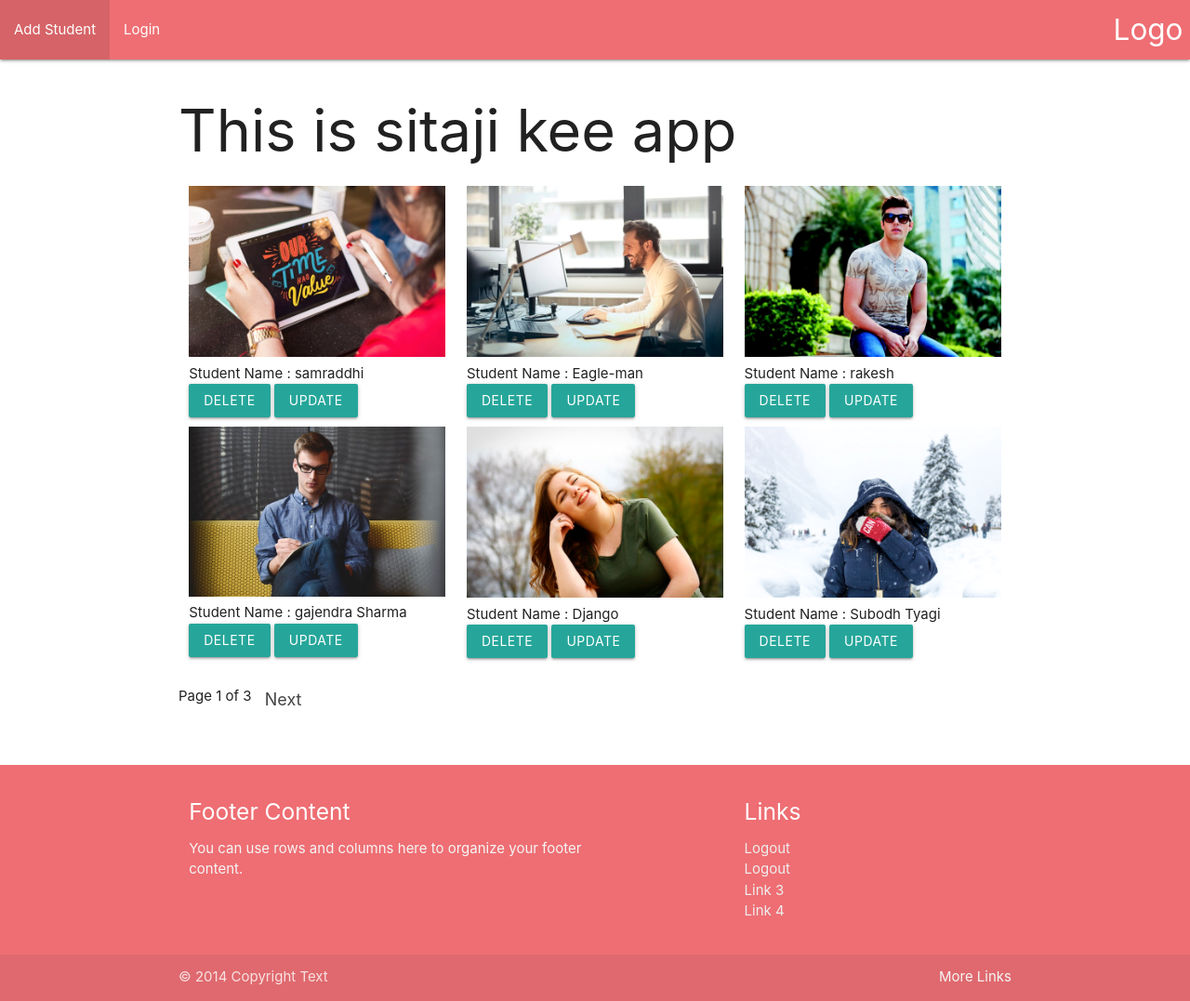
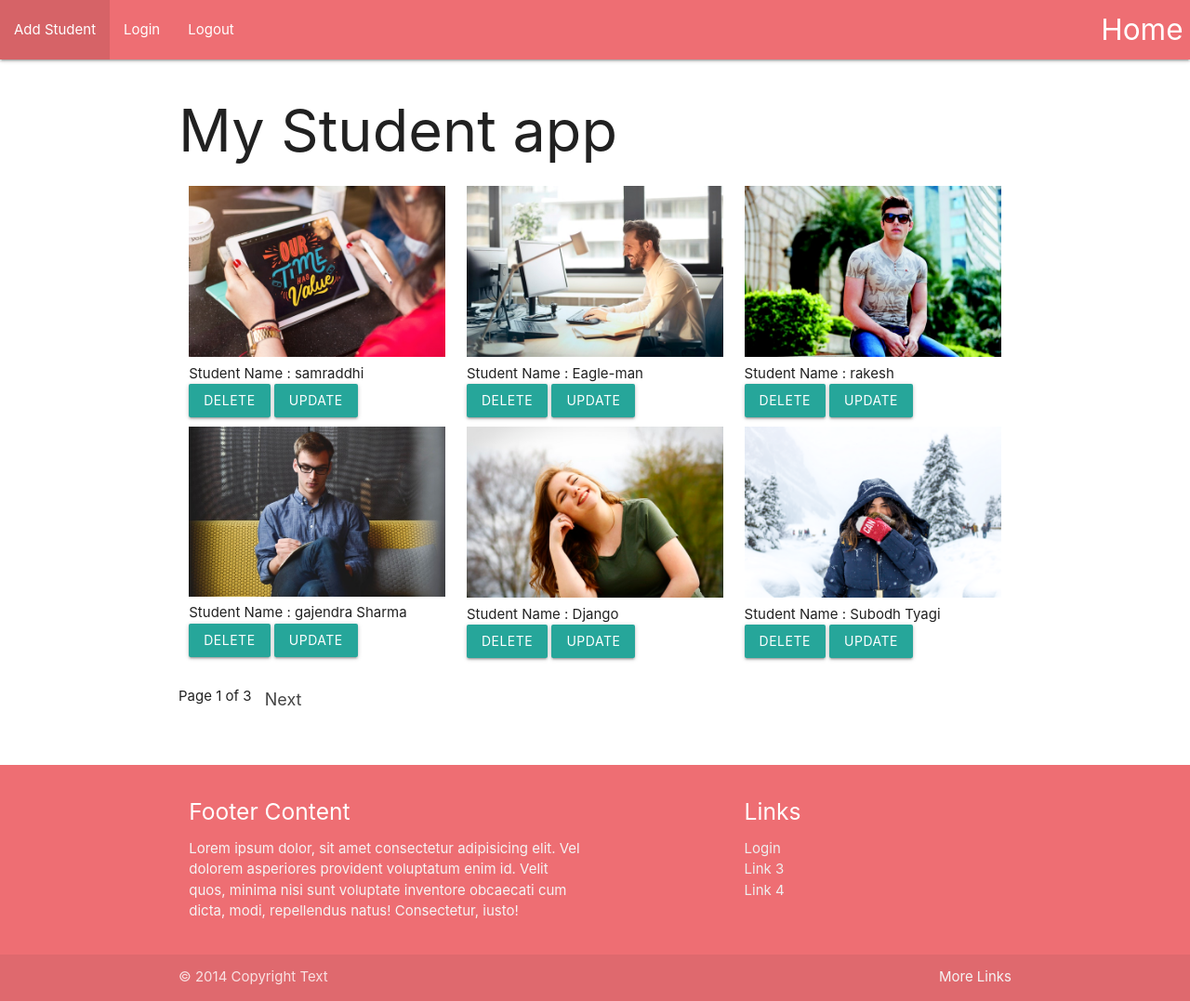
Before and after one commit to linrakesh/cbseDjango, a Django app: page / in a window 1280 px wide. Shown: the whole page at 93% size. Run offline with Django 3.2, Linux system fonts and the light colour scheme; data comes from the database, SQL or seed files in the repository; both versions use the stored data as it was after the commit.

Commit message:
bug fixes

```diff
--- a/sitaji/templates/registration/logged_out.html
+++ b/sitaji/templates/registration/logged_out.html
@@ -7,7 +7,7 @@
         <h2>Logout</h2>
           <p>Thanks for spending your Quality Time with us.</p>
           <p>Hope to see you very soon </p>
-          <p>Site Maintained by : Rakesh Kumar from <a href="https://binarynote.com">binarynote.com </a></p>
+          <p>Site Maintained by : Rakesh Kumar from <a href="https://cbsetoday.com">cbsetoday.com</a></p>
           <p><a class="btn waves-effect color-red" href="{% url 'sitaji:index' %}">Home Page</a></p>
   </div>
   </div>
--- a/sitaji/templates/sitaji/base.html
+++ b/sitaji/templates/sitaji/base.html
@@ -1,28 +1,27 @@
 <!DOCTYPE html>
 <html lang="en">
   <head>
-	<meta charset="UTF-8">
-    <meta name="viewport" content="width=device-width, initial-scale=1.0">
-    <meta http-equiv="X-UA-Compatible" content="ie=edge">
+    <meta charset="UTF-8" />
+    <meta name="viewport" content="width=device-width, initial-scale=1.0" />
+    <meta http-equiv="X-UA-Compatible" content="ie=edge" />
     {% load staticfiles %}
-    <link rel="stylesheet" type="text/css" href="{% static 'css/mat.css' %}">
-    <link rel="stylesheet" type="text/css" href="{% static 'css/mat.css' %}">
+    <link rel="stylesheet" type="text/css" href="{% static 'css/mat.css' %}" />
+    <link rel="stylesheet" type="text/css" href="{% static 'css/mat.css' %}" />
     <title>{% block title %} Base template for sitaji app{% endblock %}</title>
   </head>
   <body>
-
     <nav>
       <div class="nav-wrapper">
-        <a href="{% url 'sitaji:index' %}" class="brand-logo right">Logo</a>
+        <a href="{% url 'sitaji:index' %}" class="brand-logo right">Home</a>
         <ul id="nav-mobile" class="left hide-on-med-and-down">
           <li><a href="{% url 'sitaji:add-student' %}">Add Student</a></li>
           <li><a href="{% url 'login' %}">Login</a></li>
+          <li><a href="{% url 'logout' %}">Logout</a></li>
         </ul>
       </div>
     </nav>
 
-	{% block body  %}
-  {% endblock %}
+    {% block body %} {% endblock %}
 
     <div style="padding:20px 0px;"></div>
     <footer class="page-footer">
@@ -30,17 +29,22 @@
         <div class="row">
           <div class="col l6 s12">
             <h5 class="white-text">Footer Content</h5>
-                  <p class="grey-text text-lighten-4">You can use rows and columns here to organize your footer content.</p>
+            <p class="grey-text text-lighten-4">
+              Lorem ipsum dolor, sit amet consectetur adipisicing elit. Vel
+              dolorem asperiores provident voluptatum enim id. Velit quos,
+              minima nisi sunt voluptate inventore obcaecati cum dicta, modi,
+              repellendus natus! Consectetur, iusto!
+            </p>
           </div>
           <div class="col l4 offset-l2 s12">
             <h5 class="white-text">Links</h5>
             <ul>
-
-                    <li><a class="grey-text text-lighten-3" href="{% url 'login' %}">
-                         {% if user.is_authenticated %} Login  {% else %} Logout {% endif %}
+              <li>
+                <a class="grey-text text-lighten-3" href="{% url 'login' %}">
+                  {% if not user.is_authenticated %} Login {% else %} Logout {% endif %}
                 </a>
               </li>
-                    <li><a class="grey-text text-lighten-3" href="{% url 'logout' %}">Logout</a></li>
+
               <li><a class="grey-text text-lighten-3" href="#!">Link 3</a></li>
               <li><a class="grey-text text-lighten-3" href="#!">Link 4</a></li>
             </ul>
@@ -54,6 +58,5 @@
         </div>
       </div>
     </footer>
-
   </body>
 </html>
--- a/sitaji/templates/sitaji/index.html
+++ b/sitaji/templates/sitaji/index.html
@@ -1,8 +1,8 @@
 {% extends 'sitaji/base.html' %}
-{% block title %} SitaJi Kee app -Home Page {% endblock %}
+{% block title %} My app -Home Page {% endblock %}
 {% block body %}
 <div class="container">
-    <h1>This is sitaji kee app</h1>
+    <h1>My Student app</h1>
     <div class="row">
     {% for student in students %}
         <div class="col s4" style="margin-bottom: 10px;">
--- a/xyz/urls.py
+++ b/xyz/urls.py
@@ -14,19 +14,21 @@ Including another URLconf
     2. Add a URL to urlpatterns:  path('blog/', include('blog.urls'))
 """
 from django.contrib import admin
-from django.urls import path,include
+from django.urls import path, include
 from django.conf import settings   # this is useful for importing media settings
-from django.conf.urls.static import static # this is for static files
+from django.conf.urls.static import static  # this is for static files
 from django.contrib.auth import views as auth_views
 
 
 urlpatterns = [
     path('admin/', admin.site.urls, name='admin'),
-    path('login/', auth_views.login, name='login'),
-    path('logout/', auth_views.logout, name='logout'),
+    path('login/', auth_views.LoginView.as_view(), name='login'),
+    path('logout/', auth_views.LogoutView.as_view(), name='logout'),
     path('', include('sitaji.urls')),
 ]
 
 if settings.DEBUG:
-	urlpatterns += static(settings.STATIC_URL, document_root = settings.STATIC_ROOT)
-	urlpatterns += static(settings.MEDIA_URL, document_root = settings.MEDIA_ROOT)
+    urlpatterns += static(settings.STATIC_URL,
+                          document_root=settings.STATIC_ROOT)
+    urlpatterns += static(settings.MEDIA_URL,
+                          document_root=settings.MEDIA_ROOT)
```
Also changed, not shown: db.sqlite3. Lines whose indentation alone changed are shown as unchanged.
